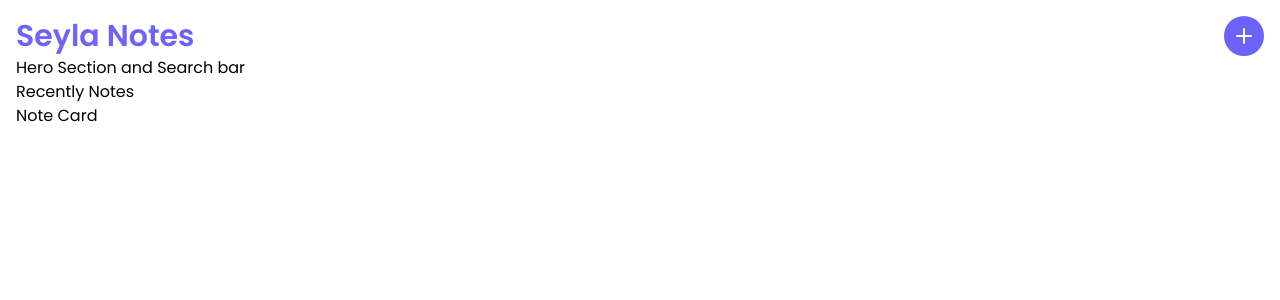
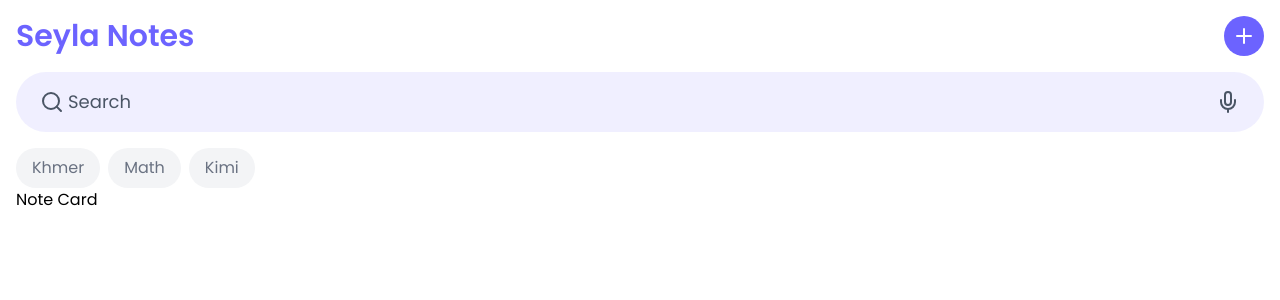
Before and after one commit to Seyla123/vue-crud-app, a Vue app: page / in a window 1280 px wide. Shown: the top 300 px of the page. Built offline with nearby package versions, Linux system fonts and the light colour scheme.

Commit message:
feat(tags): add tag component and container

```diff
--- a/src/App.vue
+++ b/src/App.vue
@@ -1,17 +1,17 @@
 <script setup>
 import Header from '@/components/Header.vue';
 import Search from '@/components/Search.vue';
-import RecentlyNotes from '@/components/RecentlyNotes.vue';
+import TagCategory from '@/components/TagCategory.vue';
 import NoteCard from '@/components/NoteCard.vue';
 </script>
 <template>
-  <main class="max-w-7xl mx-auto p-4 font-poppins">
+  <main class="max-w-7xl mx-auto p-4 space-y-4 font-poppins">
   <!-- Header -->
   <Header />
   <!-- Hero Section and Search bar-->
   <Search/>
   <!-- Recently Notes -->
-  <RecentlyNotes/>
+  <TagCategory/>
   <!-- Notes -->
   <NoteCard/>
   </main>
--- a/src/components/RecentlyNotes.vue
+++ /dev/null
@@ -1,6 +0,0 @@
-<template>
-    <section>
-        <h1>Recently Notes</h1>
-
-    </section>
-</template>
--- a/src/components/Search.vue
+++ b/src/components/Search.vue
@@ -1 +1,14 @@
-<template>Hero Section and Search bar</template>
+<script setup>
+import { Search, Mic } from "lucide-vue-next";
+</script>
+<template>
+  <section class="flex items-center text-gray-600 justify-between text-center px-6 py-4 bg-[#6c63ff]/10 rounded-full">
+    <!-- search icon -->
+    <div class="flex gap-1 items-center ">
+      <Search size="24" />
+      <span class="text-lg">Search</span>
+    </div>
+    <!-- voice icon -->
+    <Mic size="24" />
+  </section>
+</template>
--- /dev/null
+++ b/src/components/Tag.vue
@@ -0,0 +1,24 @@
+<script setup>
+import { defineProps } from "vue";
+
+defineProps({
+  tag: {
+    type: String,
+    required: true,
+  },
+  isActive: {
+    type: Boolean,
+    withDefaults: false,
+  },
+});
+</script>
+<template>
+  <button
+    :class="[
+      isActive ? 'bg-[#6c63ff] text-white ' : 'bg-gray-100 hover:bg-[#6c63ff]/50 hover:text-white',
+      ['text-gray-500 px-4 py-2 rounded-full cursor-pointer transition duration-300 ease-in-out'],
+    ]"
+  >
+    {{ tag }}
+  </button>
+</template>
--- /dev/null
+++ b/src/components/TagCategory.vue
@@ -0,0 +1,15 @@
+<script setup>
+import Tag from '@/components/Tag.vue';
+import { ref } from 'vue';
+
+const tags = ["Khmer", "Math", "Kimi"];
+const selectedTag = ref("");
+const handleTagClick = (tag) => {
+    selectedTag.value = tag;
+}
+</script>
+<template>
+    <section class="flex gap-2">
+        <Tag v-for="tag in tags" :key="tag" :tag="tag" :isActive="selectedTag===tag" @click="handleTagClick(tag)"/>
+    </section>
+</template>
```
